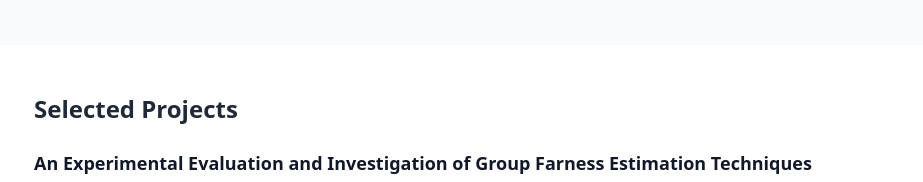
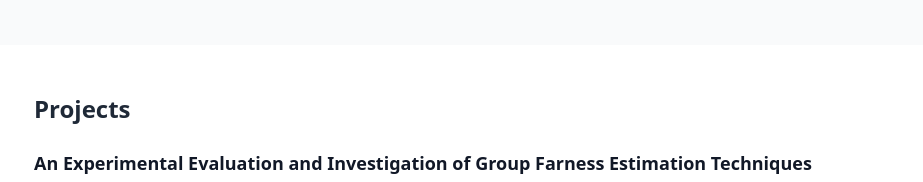
Before and after one commit to evangelisilva/evangelisilva.github.io, a plain HTML site: page index.html in a window 1280 px wide. Shown: the part 2743-2925 px from the top of the page, without its empty margins (174-1097 px from the left). Drawn offline with nearby package versions, Linux system fonts and the light colour scheme.

Commit message:
Update index.html

```diff
--- a/index.html
+++ b/index.html
@@ -234,7 +234,7 @@
   <!-- PROJECTS -->
 <section id="projects" class="bg-white py-12 shadow-sm">
   <div class="max-w-4xl mx-auto px-4">
-    <h3 class="text-2xl font-semibold mb-6">Selected Projects</h3>
+    <h3 class="text-2xl font-semibold mb-6">Projects</h3>
 
     <!-- A Fast On-Disk Key-Value Store -->
     <!-- <div class="mb-10">
```
